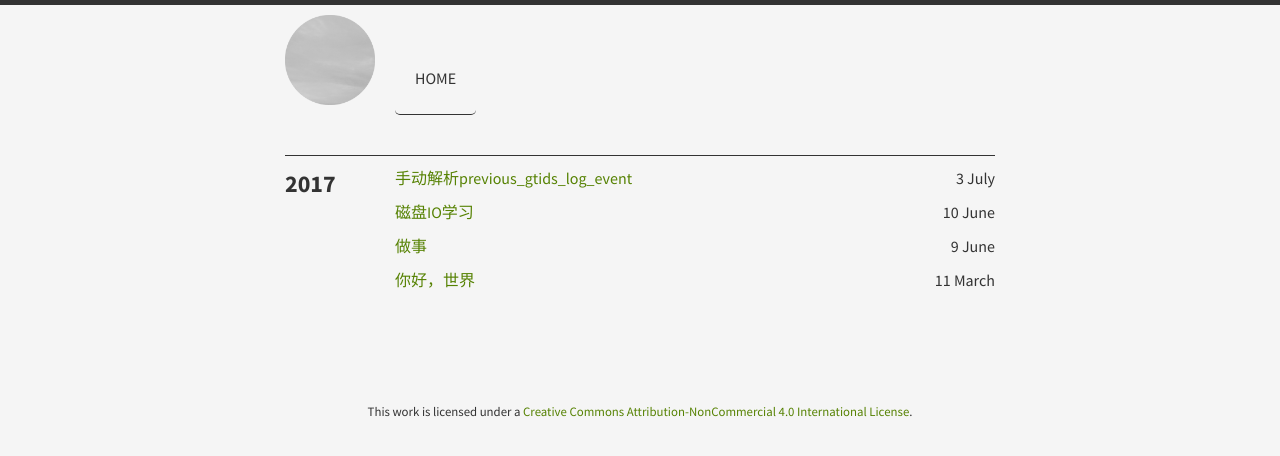
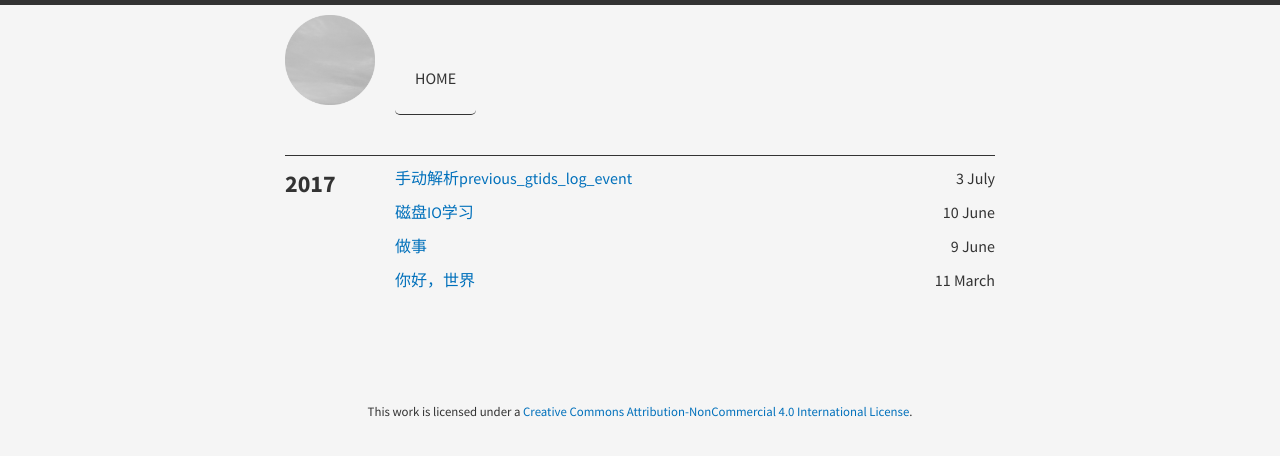
Before and after one commit to ly20119/ly20119.github.io, a Jekyll site: the page built from index.html, in a window 1280 px wide. Shown: the top 456 px of the page. Built offline with Jekyll 4.4.1, drawn with Linux system fonts in a browser that asks for light colours.

Commit message:
add colorm

```diff
--- a/_config.yml
+++ b/_config.yml
@@ -3,3 +3,5 @@
 theme: jekyll-theme-slate
 
 encoding: utf-8
+
+color_scheme: azul
```
